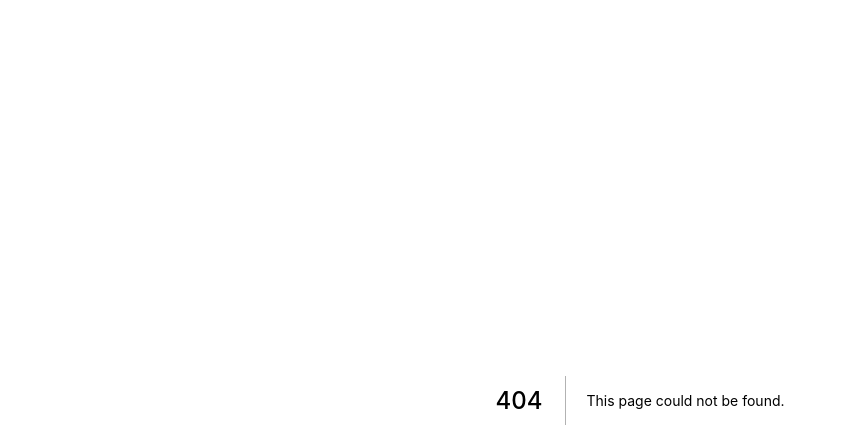
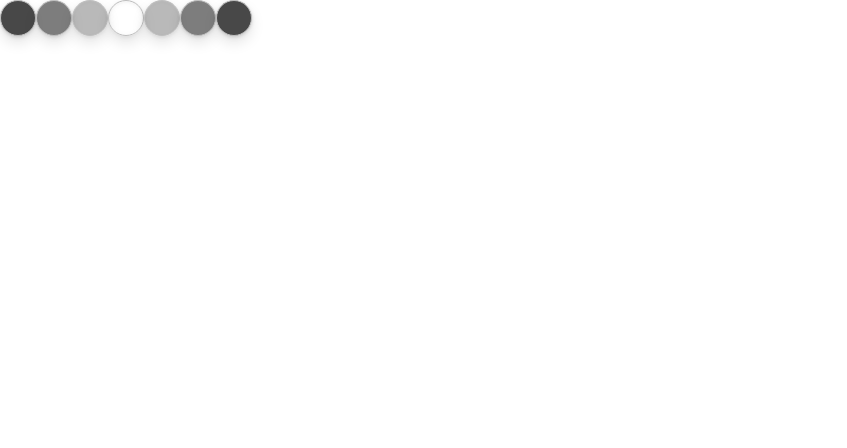
Before and after one commit to Mikael-R/company-questions, a Next.js app: page /questions in a window 1280 px wide. Before the commit this address had no page. Shown: the top 448 px of the page, without its empty margins (0-847 px from the left). Built offline with nearby package versions, Linux system fonts and the light colour scheme.

Commit message:
feat: create ranger component

```diff
--- /dev/null
+++ b/src/components/Ranger.tsx
@@ -0,0 +1,78 @@
+import styled from 'styled-components'
+
+import { generateArray } from 'utils'
+
+interface Props {
+  optionsSize: number
+  side?: 'left' | 'right' | 'both'
+}
+
+const Ranger = ({ optionsSize, side = 'both' }: Props) => {
+  if (optionsSize < 0) {
+    console.warn(
+      'In Ranger component, optionsSize prop need be positive, so it will be set to 1'
+    )
+    optionsSize = 1
+  }
+
+  if (optionsSize % 2 === 0) {
+    console.warn(
+      'In Ranger component, optionsSize prop need be pair, so it will be rounded to next unpair'
+    )
+    optionsSize += 1
+  }
+
+  const increaser = Number((1 / optionsSize).toFixed(2))
+  const options = generateArray(optionsSize + 1)
+
+  if (side === 'both') {
+    const rightOptions = generateArray(optionsSize + 1)
+    options.shift()
+    options.reverse()
+    options.push(...rightOptions)
+  }
+
+  if (side === 'left') {
+    options.reverse()
+  }
+
+  return (
+    <Container>
+      {options.map((option, i) => {
+        const background = `rgba(70, 70, 70, ${increaser * option})`
+        const title = `option: ${option} | increase: ${increaser}`
+        return <Circle key={i} background={background} title={title} />
+      })}
+    </Container>
+  )
+}
+
+export default Ranger
+
+const Container = styled.div``
+
+interface CircleProps {
+  background: string
+}
+
+const Circle = styled.button<CircleProps>`
+  width: 36px;
+  height: 36px;
+
+  ${({ background }) => `background: ${background};`}
+
+  border: 1px solid ${({ theme }) => theme.colors.gray200};
+  border-radius: 100%;
+  outline: none;
+  cursor: pointer;
+
+  filter: drop-shadow(0 1px 2px rgb(0 0 0 / 0.1))
+    drop-shadow(0 1px 1px rgb(0 0 0 / 0.07));
+  box-shadow: 0px 7px 14px rgba(0, 0, 0, 0.1);
+  transition: all 0.3s ease 0s;
+
+  &:hover {
+    box-shadow: 0px 7px 14px ${({ theme }) => theme.colors.gray200};
+    transform: translateY(-5px);
+  }
+`
--- a/src/pages/index.tsx
+++ b/src/pages/index.tsx
@@ -1,3 +1,5 @@
+import Router from 'next/router'
+
 import DefaultTemplate from 'template/Default'
 
 import type { NextPage } from 'next'
@@ -12,6 +14,7 @@ const HomePage: NextPage = () => {
         </>
       }
       buttonText='Start'
+      buttonOnClick={() => Router.push('questions')}
     />
   )
 }
--- /dev/null
+++ b/src/pages/questions/index.tsx
@@ -0,0 +1,13 @@
+import Ranger from 'components/Ranger'
+
+import type { NextPage } from 'next'
+
+const HomePage: NextPage = () => {
+  return (
+    <>
+      <Ranger optionsSize={3} side='both' />
+    </>
+  )
+}
+
+export default HomePage
--- /dev/null
+++ b/src/utils/index.ts
@@ -0,0 +1,7 @@
+export const generateArray = (size: number, startAt = 0) => {
+  const array = []
+  for (let i = startAt; i < size; i++) {
+    array.push(i)
+  }
+  return array
+}
```
